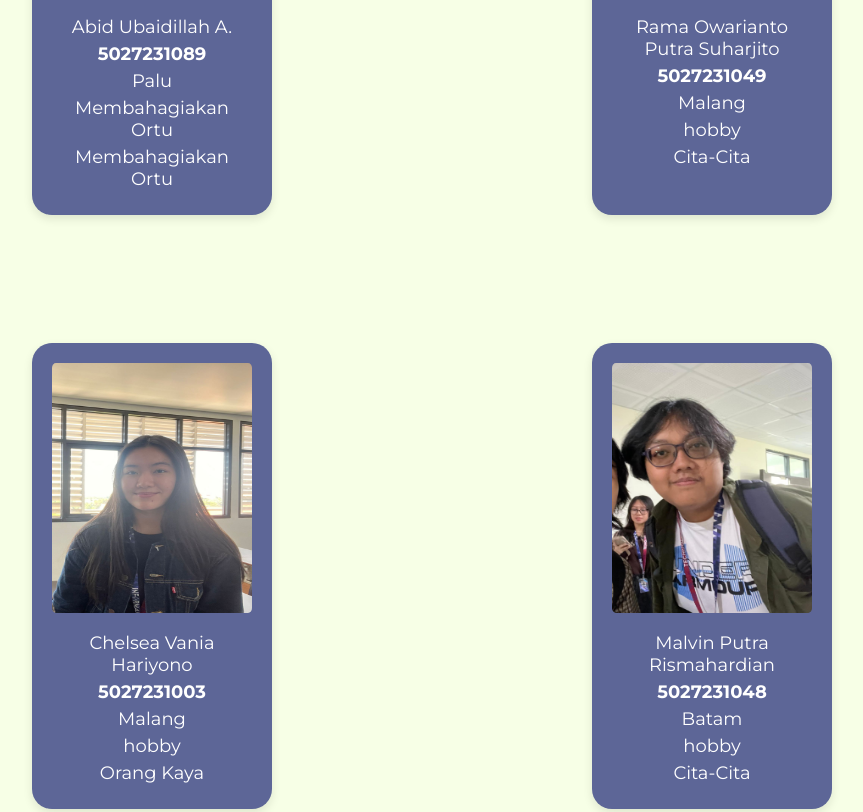
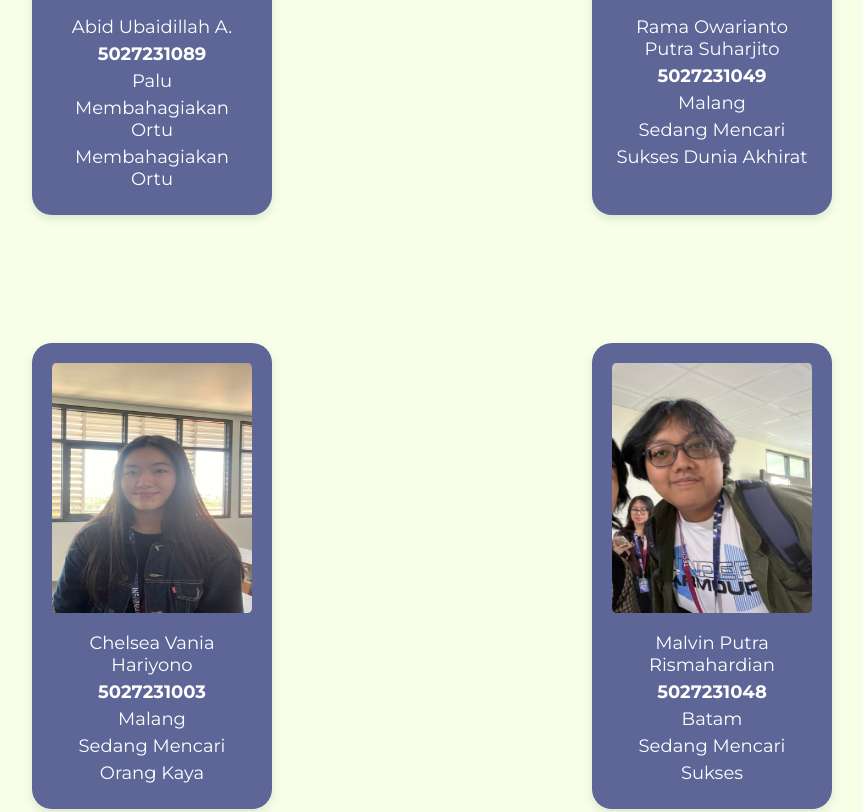
Before and after one commit to Combrero/BMS19, a plain HTML site: page team.html in a window 1280 px wide. Shown: the part 714-1526 px from the top of the page, without its empty margins (208-1071 px from the left). Drawn offline with Linux system fonts and the light colour scheme.

Commit message:
Update team.html

```diff
--- a/team.html
+++ b/team.html
@@ -43,8 +43,8 @@
                 <p>Rama Owarianto Putra Suharjito</p>
                 <p><strong>5027231049</strong></p>
                 <p>Malang</p>
-                <p>hobby</p>
-                <p>Cita-Cita</p>
+                <p>Sedang Mencari</p>
+                <p>Sukses Dunia Akhirat</p>
             </div>
         </div>
         <div id="Cheal" class="team-cards">
@@ -53,7 +53,7 @@
                 <p>Chelsea Vania Hariyono</p>
                 <p><strong>5027231003</strong></p>
                 <p>Malang</p>
-                <p>hobby</p>
+                <p>Sedang Mencari</p>
                 <p>Orang Kaya</p>
             </div>
             <div id="Mal" class="team-card">
@@ -61,8 +61,8 @@
                 <p>Malvin Putra Rismahardian</p>
                 <p><strong>5027231048</strong></p>
                 <p>Batam</p>
-                <p>hobby</p>
-                <p>Cita-Cita</p>
+                <p>Sedang Mencari</p>
+                <p>Sukses</p>
             </div>
         </div>
         <div id="Syah" class="team-cards">
```
